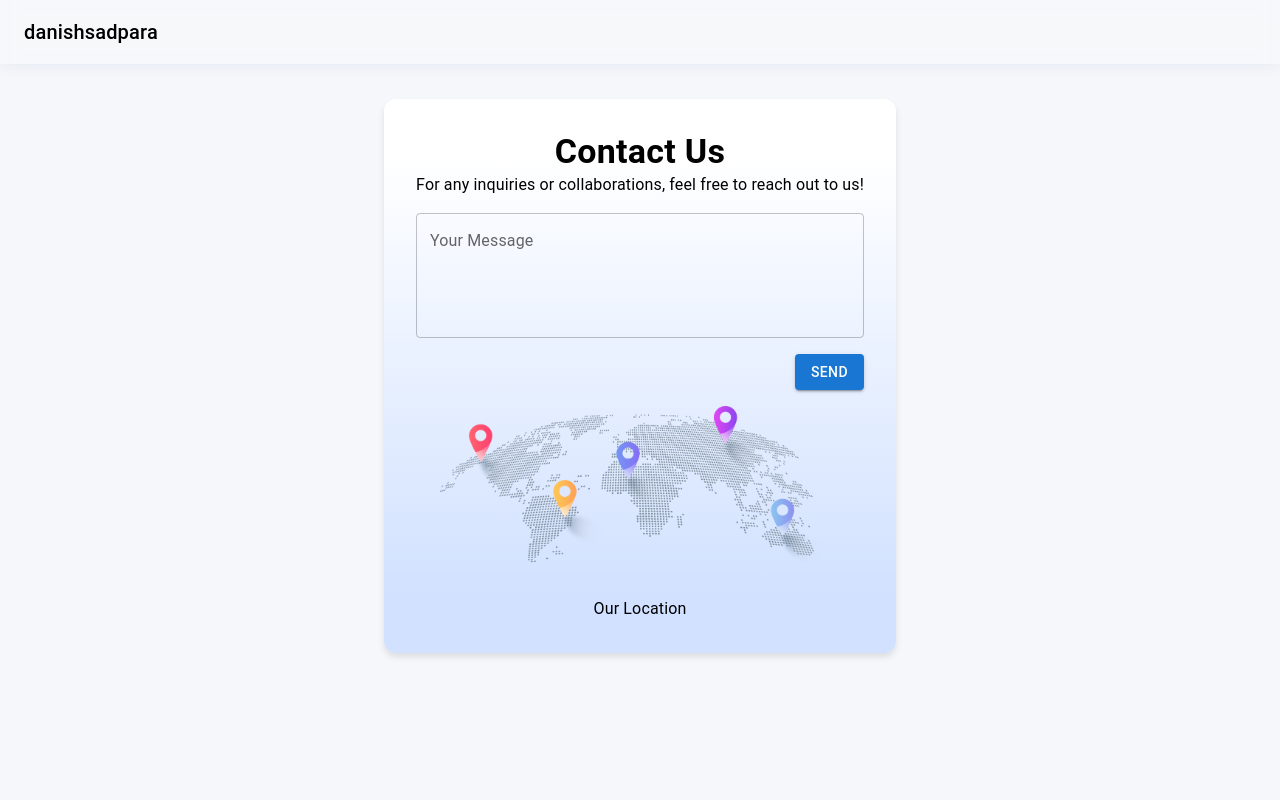
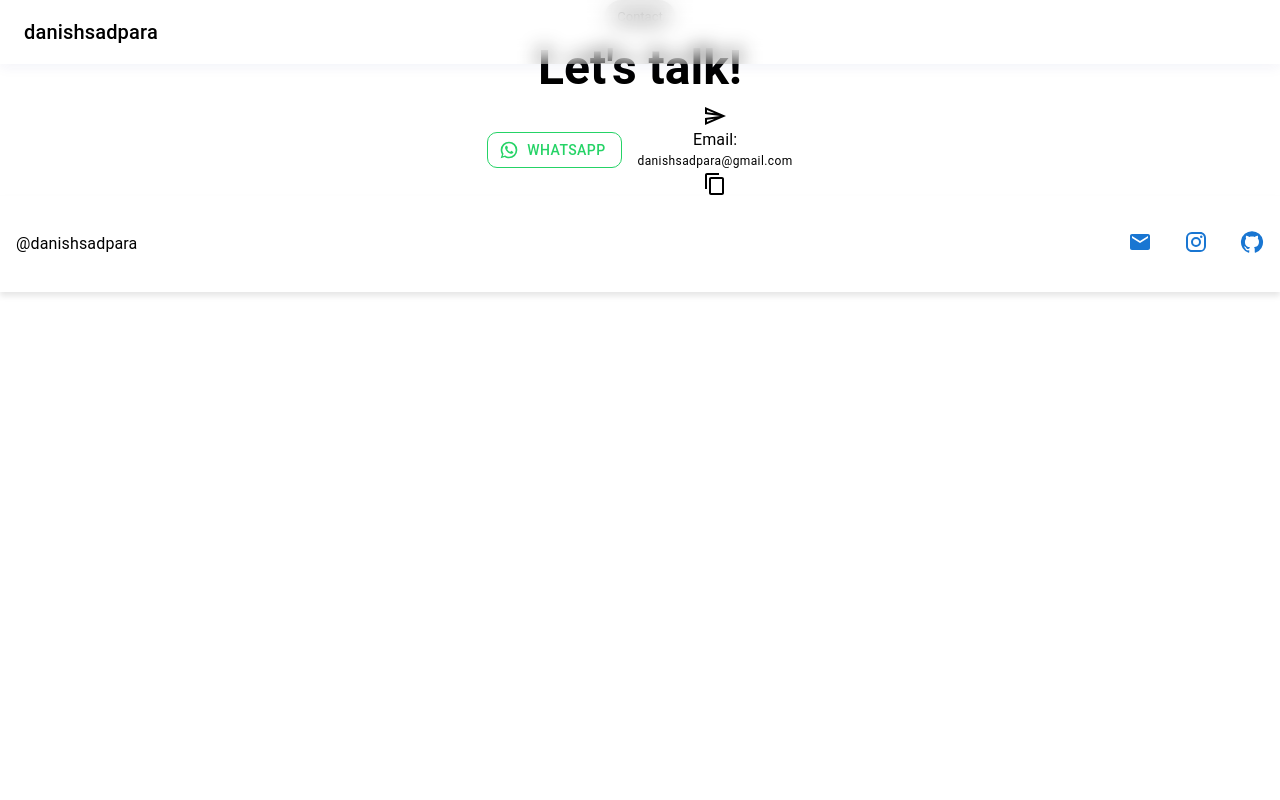
Before and after one commit to danishsadpara/portfolio-nextjs, a Next.js app: page /contactus in a window 1280 px wide. Shown: the top 800 px of the page. Built offline with nearby package versions, Linux system fonts and the light colour scheme; no server answers.

Commit message:
added lets talk section

```diff
--- a/components/elements/ProfessionalCard.tsx
+++ b/components/elements/ProfessionalCard.tsx
@@ -11,7 +11,7 @@ const ProfessionalCard = ({ data }: Props) => {
   const { title, description, duration, degree } = data;
 
   return (
-    <Card className="professional-card" sx={{ bgcolor: "#E2F4EC" }}>
+    <Card>
       <CardContent>
         <Typography variant="h6" fontWeight="bold" component="div" mb={2}>
           {title}
--- a/package.json
+++ b/package.json
@@ -14,6 +14,7 @@
     "@emotion/styled": "^11.11.0",
     "@mui/icons-material": "^5.11.16",
     "@mui/material": "^5.13.5",
+    "@mui/styles": "^5.14.0",
     "@types/node": "20.3.1",
     "@types/react": "18.2.12",
     "@types/react-dom": "18.2.5",
@@ -21,6 +22,7 @@
     "eslint-config-next": "13.4.6",
     "mui-color-input": "^1.0.6",
     "next": "^13.4.6",
+    "pure-react-carousel": "^1.30.1",
     "react": "^18.2.0",
     "react-color": "^2.19.3",
     "react-dom": "^18.2.0",
--- a/src/pages/career/academic.tsx
+++ b/src/pages/career/academic.tsx
@@ -3,7 +3,6 @@ import Typography from "@mui/material/Typography";
 import { Box, Grid } from "@mui/material";
 import ProfessionalCard from "../../../components/elements/ProfessionalCard";
 import { IData } from "../../../utils/interface";
-import { academicData } from "./data";
 
 interface Props {
   academicData: IData[];
--- a/src/pages/contactus/index.tsx
+++ b/src/pages/contactus/index.tsx
@@ -1,105 +1,55 @@
-import React, { useState } from "react";
-import { Box, Typography, TextField, Button } from "@mui/material";
-import { styled } from "@mui/material/styles";
-
-const GlassmorphicContainer = styled(Box)`
-  background: linear-gradient(180deg, #ffffff 10%, #d1e1ff 90%);
-  border-radius: 12px;
-  padding: 2rem;
-  margin: auto;
-  max-width: 600px;
-  box-shadow: 0px 4px 6px rgba(0, 0, 0, 0.1);
-`;
+import React from "react";
+import { Grid, Chip, Typography, Button, Box } from "@mui/material";
+import WhatsAppIcon from "@mui/icons-material/WhatsApp";
+import SendOutlinedIcon from "@mui/icons-material/SendOutlined";
+import ContentCopyOutlinedIcon from "@mui/icons-material/ContentCopyOutlined";
 
 const ContactUsPage = () => {
-  const [message, setMessage] = useState("");
-
-  const handleSendMessage = () => {
-    console.log("Your response is sent successfully!");
-    console.log("Message:", message);
-  };
-
-  const handleMessageChange = (event: any) => {
-    setMessage(event.target.value);
-  };
-
   return (
-    <Box
-      sx={{
-        display: "flex",
-        flexDirection: "column",
-        justifyContent: "space-between",
-        minHeight: "100vh",
-        backgroundColor: "#F5F7FA",
-        pt: 7,
-      }}
-    >
-      <Box sx={{ flex: "1 0 auto", overflow: "hidden" }}>
-        <Box
-          sx={{
-            display: "flex",
-            justifyContent: "center",
-            alignItems: "center",
-            height: "80vh",
-          }}
-        >
-          <GlassmorphicContainer>
-            <Typography
-              variant="h4"
-              sx={{ textAlign: "center", fontWeight: "bold" }}
+    <Grid>
+      <Grid item xs={12} textAlign="center">
+        <Chip label="Contact" />
+        <Typography variant="h3" fontWeight="bold" my={1}>
+          Let's talk!
+        </Typography>
+      </Grid>
+      <Grid item>
+        <Grid container spacing={2} justifyContent="center" alignItems="center">
+          <Grid item>
+            <Button
+              variant="outlined"
+              sx={{
+                borderRadius: "10px",
+                color: "#25D366",
+                borderColor: "#25D366",
+              }}
+              startIcon={<WhatsAppIcon />}
+              endIcon={null}
             >
-              Contact Us
-            </Typography>
-            <Typography variant="body1" sx={{ textAlign: "center", mb: 2 }}>
-              For any inquiries or collaborations, feel free to reach out to us!
-            </Typography>
+              WhatsApp
+            </Button>
+          </Grid>
+          <Grid item>
             <Box
-              sx={{
-                display: "flex",
-                flexDirection: "column",
-                alignItems: "flex-end",
-                mb: 2,
-              }}
+              textAlign="center"
+              display="flex"
+              flexDirection="column"
+              justifyContent="center"
+              alignItems="center"
             >
-              <TextField
-                label="Your Message"
-                multiline
-                rows={4}
-                variant="outlined"
-                sx={{ mb: 2, width: "100%" }}
-                value={message}
-                onChange={handleMessageChange}
-              />
-              <Box sx={{ display: "flex", justifyContent: "flex-end" }}>
-                <Button variant="contained" onClick={handleSendMessage}>
-                  Send
-                </Button>
-              </Box>
+              <SendOutlinedIcon />
+              <Typography variant="body1" color="initial">
+                Email:
+              </Typography>
+              <Typography variant="caption" color="initial">
+                danishsadpara@gmail.com
+              </Typography>
+              <ContentCopyOutlinedIcon />
             </Box>
-            <Box sx={{ display: "flex", justifyContent: "center", mb: 2 }}>
-              <img
-                src="/world.png"
-                alt="Location"
-                style={{ width: "100%", maxWidth: "400px" }}
-              />
-            </Box>
-            <Typography variant="body1" sx={{ textAlign: "center", mt: 2 }}>
-              Our Location
-            </Typography>
-          </GlassmorphicContainer>
-        </Box>
-      </Box>
-      <Box
-        sx={{
-          flex: "0 0 auto",
-          padding: "1rem",
-          backgroundColor: "#f5f7fa",
-          textAlign: "center",
-        }}
-      >
-        Footer
-      </Box>
-    </Box>
+          </Grid>
+        </Grid>
+      </Grid>
+    </Grid>
   );
 };
 
```
Also changed, not shown: src/pages/career/data.tsx (+6 -6 lines), src/pages/career/index.tsx (+7 -20 lines), src/pages/career/professional.tsx (+1 -7 lines), src/pages/index.tsx (+50 -93 lines), src/pages/portfolio/index.tsx (added, +57 -0 lines), src/pages/skills/index.tsx (+30 -1 lines), public/github-mark.png (added), 1 other file (tests, documents, lock files or other folders).
